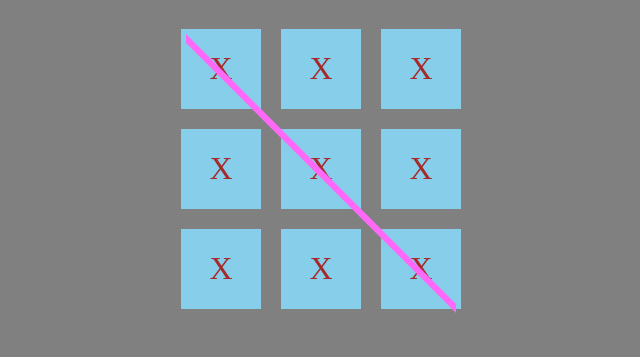
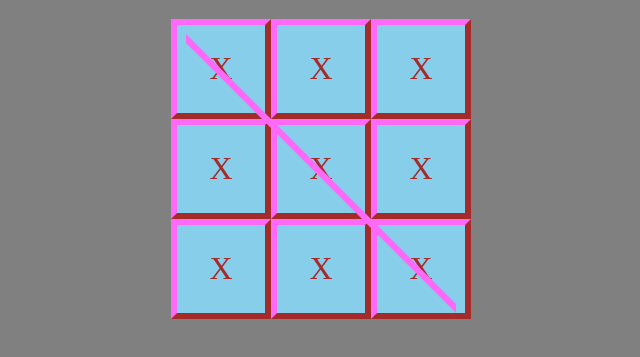
Before and after one commit to ChrisChicas/Tic-Tac-Toe-TS, a plain HTML site: page index.html in a window 1280 px wide. Shown: the part 69-426 px from the top of the page, without its empty margins (319-959 px from the left). Drawn offline with Linux system fonts and the light colour scheme.

Commit message:
wrapping up css htmml

```diff
--- a/index.css
+++ b/index.css
@@ -14,7 +14,7 @@ body {
 
 .tile {
     color:brown;
-    margin: 10px;
+   /* margin: 10px; */
     background-color: skyblue;
     font-size: 2em;
     display: flex;
@@ -22,11 +22,19 @@ body {
     align-items: center;
 }
 
-.right-border:{
+.left-border {
+    border-left: 0.2em solid rgb(255, 105, 248);
+}
+
+.top-border {
+    border-top: 0.2em solid rgb(255, 105, 248);
+}
+
+.right-border {
     border-right: 0.2em solid brown;
 }
 
-.bottom-border:{
+.bottom-border {
     border-bottom: 0.2em solid  brown;
 }
 
--- a/index.html
+++ b/index.html
@@ -10,15 +10,15 @@
 <body>
     <h1>Tic Tac Toe</h1>
     <div id="board">
-        <div data-index="1" class="tile right-border bottom-border">X</div>
-        <div data-index="2" class="tile right-border bottom-border">X</div>
-        <div data-index="3" class="tile bottom-border">X</div>
-        <div data-index="4" class="tile right-border bottom-border">X</div>
-        <div data-index="5" class="tile right-border bottom-border">X</div>
-        <div data-index="6" class="tile bottom-border">X</div>
-        <div data-index="7" class="tile right-border">X</div>
-        <div data-index="8" class="tile right-border">X</div>
-        <div data-index="9" class="tile ">X</div>
+        <div data-index="1" class="tile left-border top-border right-border bottom-border">X</div>
+        <div data-index="2" class="tile left-border top-border right-border bottom-border">X</div>
+        <div data-index="3" class="tile left-border top-border right-border bottom-border">X</div>
+        <div data-index="4" class="tile left-border top-border right-border bottom-border">X</div>
+        <div data-index="5" class="tile left-border top-border right-border bottom-border">X</div>
+        <div data-index="6" class="tile left-border top-border right-border bottom-border">X</div>
+        <div data-index="7" class="tile left-border top-border right-border bottom-border">X</div>
+        <div data-index="8" class="tile left-border top-border right-border bottom-border">X</div>
+        <div data-index="9" class="tile left-border top-border right-border bottom-border">X</div>
         <div id="strike" class="strike strike-diagonal-1"></div>
     </div>
     <script src="index.js"></script>
```
